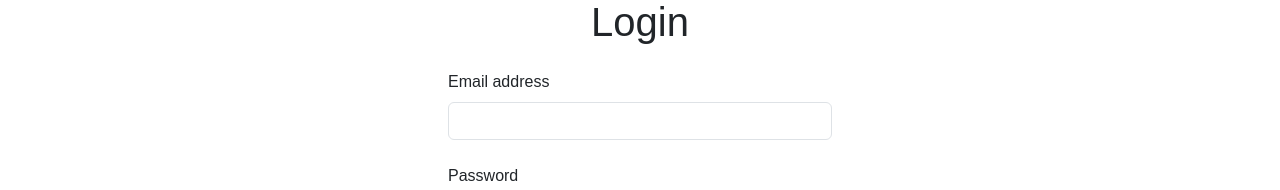
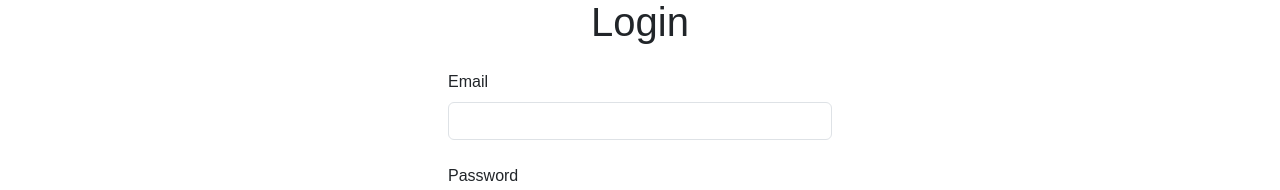
Before and after one commit to phatphumt/StudySync-NSC2024, a React (Vite) app: page /login in a window 1280 px wide. Shown: the part 229-419 px from the top of the page. Built offline with nearby package versions, Linux system fonts and the light colour scheme.

Commit message:
attempted to add firebase auth

```diff
--- a/package.json
+++ b/package.json
@@ -12,6 +12,8 @@
   "dependencies": {
     "@popperjs/core": "^2.11.8",
     "bootstrap": "^5.3.1",
+    "dotenv": "^16.3.1",
+    "firebase": "^10.3.1",
     "react": "^18.2.0",
     "react-bootstrap": "^2.8.0",
     "react-dom": "^18.2.0",
--- /dev/null
+++ b/src/components/TextInput.tsx
@@ -0,0 +1,28 @@
+import React from 'react';
+
+interface Props {
+  children: React.ReactNode,
+  onChange: (e: React.ChangeEvent<HTMLInputElement>) => void,
+  name: string,
+  type: string
+}
+
+const TextInput = (props: Props) => {
+	const stuffId = Math.random()
+  return (
+		<div className="fromItemWrapper">
+			<label htmlFor={`stuff${stuffId}`} className="form-label">
+				{props.children}
+			</label>
+			<input
+				type={props.type}
+				name={props.name}
+				className="form-control"
+				id={`stuff${stuffId}`}
+				onChange={props.onChange}
+			/>
+		</div>
+	);
+}
+
+export default TextInput;
--- a/src/pages/LoginPage.tsx
+++ b/src/pages/LoginPage.tsx
@@ -1,12 +1,19 @@
-import { Button } from "react-bootstrap";
-import "../styles/LoginPage.sass";
-import { useState } from "react";
+import TextInput from '../components/TextInput';
+import { Button } from 'react-bootstrap';
+import '../styles/LoginPage.sass';
+import { useState } from 'react';
+//import { UserCredential, signInWithEmailAndPassword } from 'firebase/auth';
+
+/* interface User {
+	email: string;
+	password: string;
+} */
 
 const LoginPage = () => {
 	const [signing, setSigning] = useState(false);
 	const [credentials, setCredentials] = useState({
-    email: "",
-    password: "",
+		email: '',
+		password: '',
 	});
 
 	const handleChange = (e: React.ChangeEvent<HTMLInputElement>) => {
@@ -21,40 +28,33 @@ const LoginPage = () => {
 	const handleClick = () => {
 		console.log(credentials);
 		setSigning((prev) => !prev);
+		/* signIn(credentials); */
 	};
 
+/* 	const signIn = (user: User) => {
+		signInWithEmailAndPassword(auth, user.email, user.password)
+			.then((userCredential: UserCredential) => {
+        console.log(userCredential)
+			})
+			.catch((error) => {
+        console.log(error)
+			});
+	};
+ */
 	return (
 		<>
 			<main>
 				<h1>Login</h1>
 				<form>
-          <div className="fromItemWrapper">
-            <label htmlFor="exampleInputEmail1" className="form-label">
-              Email address
-            </label>
-            <input
-              type="email"
-              name="email"
-              className="form-control"
-              id="exampleInputEmail1"
-              onChange={handleChange}
-            />
-          </div>
-          <div className="fromItemWrapper">
-            <label htmlFor="passwordinput" className="form-label">
+					<TextInput onChange={handleChange} name="email" type="email">
+						Email
+					</TextInput>
+					<TextInput onChange={handleChange} name="password" type="password">
 						Password
-            </label>
-            <input
-              name="password"
-              type="password"
-              className="form-control"
-              id="passwordinput"
-              onChange={handleChange}
-            />
-          </div>
+					</TextInput>
 					<Button
 						variant="secondary"
-            className={!signing ? "signin--btn" : "signin--btn signining"}
+						className={!signing ? 'signin--btn' : 'signin--btn signining'}
 						disabled={signing}
 						onClick={handleClick}
 					>
--- a/tsconfig.json
+++ b/tsconfig.json
@@ -15,7 +15,7 @@
     "jsx": "react-jsx",
 
     /* Linting */
-    "strict": true,
+    "strict": false,
     "noUnusedLocals": true,
     "noUnusedParameters": true,
     "noFallthroughCasesInSwitch": true
```
Also changed, not shown: src/firebaseSetup.ts (added, +16 -0 lines), 2 other files (tests, documents, lock files or other folders). Lines whose indentation alone changed are shown as unchanged.
